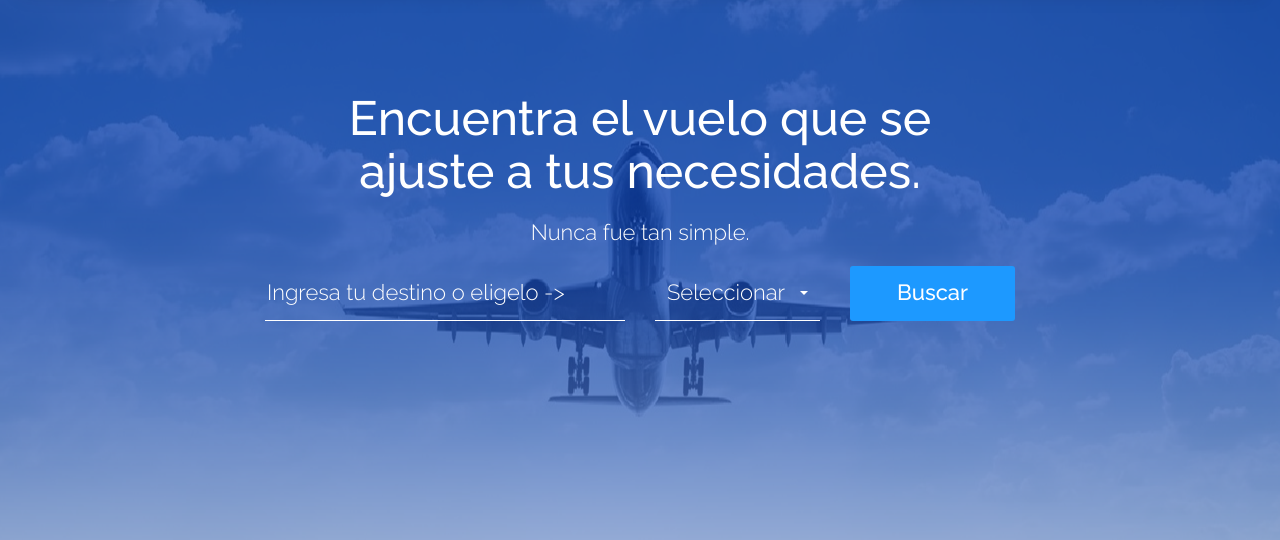
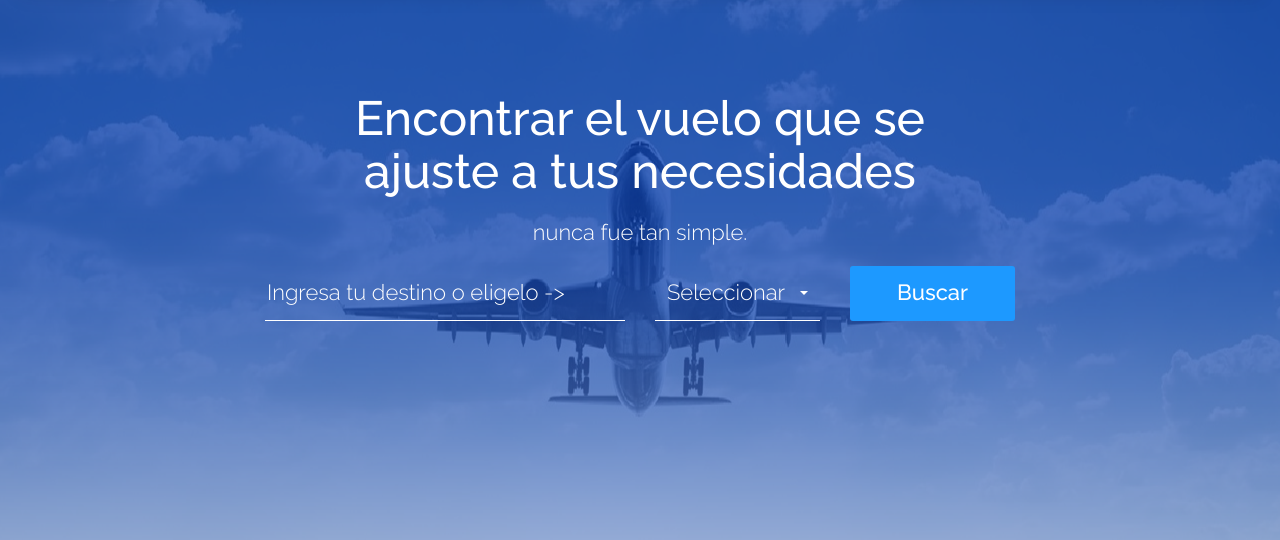
Before and after one commit to diego6662/proyecto-www, a Django app: page / in a window 1280 px wide. Shown: the part 74-614 px from the top of the page. Run offline with Django 3.2, Linux system fonts and the light colour scheme; data that the repository does not hold is empty; some libraries are stand-ins or nearby versions.

Commit message:
Cambios menores

```diff
--- a/aeropuerto-proyect/vuelos/templates/vuelos/index.html
+++ b/aeropuerto-proyect/vuelos/templates/vuelos/index.html
@@ -11,8 +11,8 @@
             <div class="container">
                <div class="row clearfix">
                   <div class="find-box">
-                     <h1>Encuentra el vuelo que se <br>ajuste a tus necesidades.</h1>
-                     <h4>Nunca fue tan simple.</h4>
+                     <h1>Encontrar el vuelo que se <br>ajuste a tus necesidades</h1>
+                     <h4>nunca fue tan simple.</h4>
                      <div class="product-sh">
                         <div class="col-sm-6">
                            <div class="form-sh">
```
